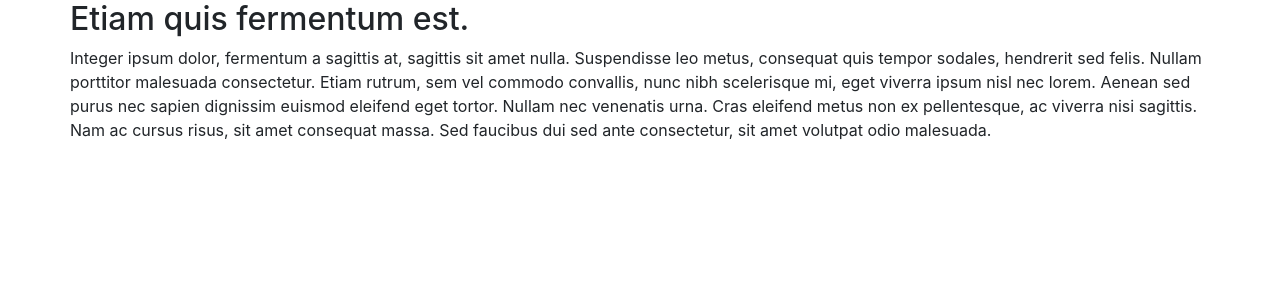
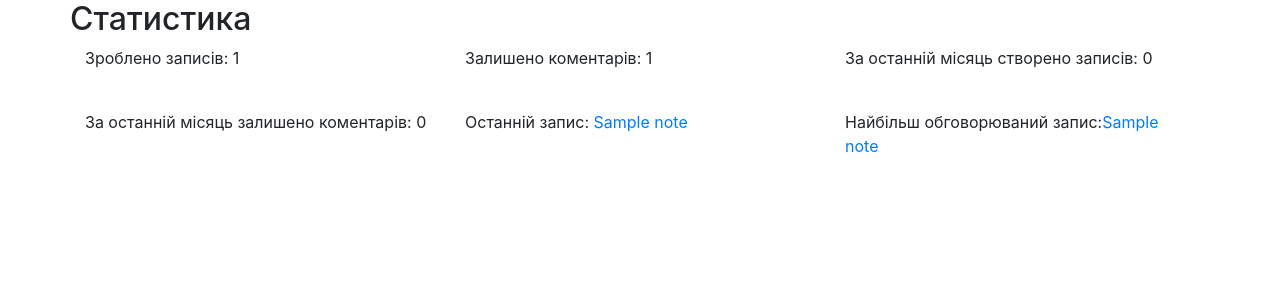
Before and after one commit to pi-181/pis-lab, a PHP site: page /inform.php in a window 1280 px wide. Shown: the part 56-356 px from the top of the page. Run offline with PHP 8.4, Linux system fonts and the light colour scheme; tables that the repository leaves empty or names only in its code hold one stand-in row (values such as "Sample post").

Commit message:
Print statistics to inform.php (Lab №7)

```diff
--- a/inform.php
+++ b/inform.php
@@ -26,24 +26,83 @@
                 <li class="nav-item"><a class="nav-link" href="#">Фото</a></li>
                 <li class="nav-item"><a class="nav-link" href="#">Файли</a></li>
                 <li class="nav-item"><a class="nav-link" href="#">Адміністратору</a></li>
-                <li class="nav-item active"><a class="nav-link" href="inform.php">Інформація <span class="sr-only">(відкрито)</span></a></li>
+                <li class="nav-item active"><a class="nav-link" href="inform.php">Інформація <span class="sr-only">(відкрито)</span></a>
+                </li>
             </ul>
         </div>
     </nav>
 </header>
 <main>
     <div class="container-fluid">
+        <?php
+        require_once("connections/pis_blog.php");
+
+        // count of all notes
+        $result = mysqli_query($connection, 'SELECT COUNT(*) as notes_count FROM notes');
+        $notes_count = mysqli_fetch_array($result, MYSQLI_ASSOC)['notes_count'];
+        mysqli_free_result($result);
+
+        // count of all comments
+        $result = mysqli_query($connection, 'SELECT COUNT(*) as comments_count FROM comments');
+        $comments_count = mysqli_fetch_array($result, MYSQLI_ASSOC)['comments_count'];
+        mysqli_free_result($result);
+
+        // date init
+        $date_array = getdate();
+        $begin_date = date("Y-m-d", mktime(0, 0, 0, $date_array['mon'], 1, $date_array['year']));
+        $end_date = date("Y-m-d", mktime(0, 0, 0, $date_array['mon'] + 1, 0, $date_array['year']));
+
+        // notes for last month
+        $result = mysqli_query($connection, "SELECT COUNT(*) AS month_notes FROM notes WHERE created>='$begin_date' AND created<='$end_date'");
+        $month_notes_count = mysqli_fetch_assoc($result)['month_notes'];
+        mysqli_free_result($result);
+
+        // comments for last month
+        $result = mysqli_query($connection, "SELECT COUNT(*) AS month_comments FROM comments WHERE created>='$begin_date' AND created<='$end_date'");
+        $month_comments_count = mysqli_fetch_assoc($result)['month_comments'];
+        mysqli_free_result($result);
+
+        // latest note
+        $result = mysqli_query($connection, 'SELECT id, title FROM notes ORDER BY created DESC LIMIT 0,1');
+        $latest_note = mysqli_fetch_assoc($result);
+        mysqli_free_result($result);
+
+        // most commented note
+        $result = mysqli_query($connection, 'SELECT notes.id, notes.title FROM comments, notes '
+            .'WHERE comments.art_id = notes.id '
+            .'GROUP BY notes.id '
+            .'ORDER BY COUNT(comments.id) '
+            .'DESC LIMIT 0,1');
+        $most_commented_note = mysqli_fetch_assoc($result);
+        mysqli_free_result($result);
+        mysqli_close($connection);
+        ?>
+
         <div class="container">
             <div class="row">
-                <h2>Etiam quis fermentum est.</h2>
-                <p>
-                    Integer ipsum dolor, fermentum a sagittis at, sagittis sit amet nulla. Suspendisse leo metus,
-                    consequat quis tempor sodales, hendrerit sed felis. Nullam porttitor malesuada consectetur.
-                    Etiam rutrum, sem vel commodo convallis, nunc nibh scelerisque mi, eget viverra ipsum nisl nec lorem.
-                    Aenean sed purus nec sapien dignissim euismod eleifend eget tortor. Nullam nec venenatis urna.
-                    Cras eleifend metus non ex pellentesque, ac viverra nisi sagittis. Nam ac cursus risus, sit amet consequat massa.
-                    Sed faucibus dui sed ante consectetur, sit amet volutpat odio malesuada.
-                </p>
+                <h2>Статистика</h2>
+            </div>
+            <div class="row">
+                <div class="col-md-4">
+                    <p>Зроблено записів: <?php echo $notes_count?></p><br>
+                </div>
+                <div class="col-md-4">
+                    <p>Залишено коментарів: <?php echo $comments_count?></p><br>
+                </div>
+                <div class="col-md-4">
+                    <p>За останній місяць створено записів: <?php echo $month_notes_count?></p><br>
+                </div>
+            </div>
+            <div class="row">
+                <div class="col-md-4">
+                    <p>За останній місяць залишено коментарів: <?php echo $month_comments_count?></p><br>
+                </div>
+                <div class="col-md-4">
+                    <p>Останній запис: <a href="comments.php?note=<?php echo $latest_note['id']?>"><?php echo $latest_note['title']?></a></p><br>
+                </div>
+                <div class="col-md-4">
+                    <p>Найбільш обговорюваний запис:<a href="comments.php?note=<?php echo $most_commented_note['id']?>"><?php echo $most_commented_note['title']?></a></p><br>
+                </div>
             </div>
         </div>
     </div>
```
